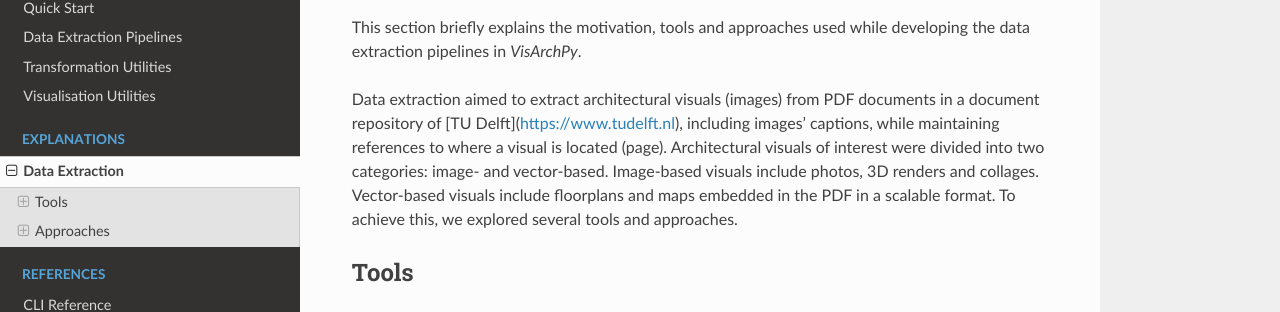
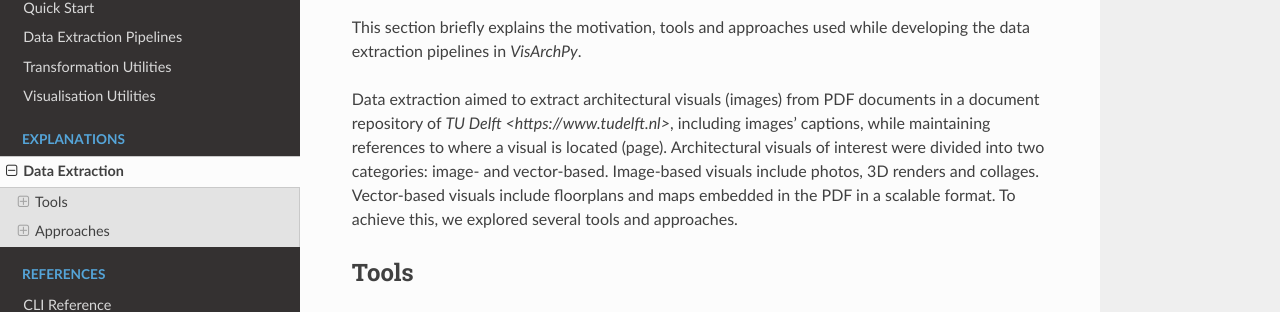
Before and after one commit to AiDAPT-A/VisArchPy, a Sphinx documentation site: the page built from docs/data-extraction.rst, in a window 1280 px wide and 900 px high. Shown: the part 144-456 px from the top of the window. Built offline with Sphinx 7.4.7 and the Read the Docs theme 2.0.0, drawn with Linux system fonts in a browser that asks for light colours.

```diff
--- a/docs/data-extraction.rst
+++ b/docs/data-extraction.rst
@@ -3,7 +3,7 @@ Data Extraction
 
 This section briefly explains the motivation, tools and approaches used while developing the data extraction pipelines in *VisArchPy*.
 
-Data extraction aimed to extract architectural visuals (images) from PDF documents in a document repository of [TU Delft](https://www.tudelft.nl), including images' captions, while maintaining references to where a visual is located (page). Architectural visuals of interest were divided into two categories: image- and vector-based. Image-based visuals include photos, 3D renders and collages. Vector-based visuals include floorplans and maps embedded in the PDF in a scalable format. To achieve this, we explored several tools and approaches.
+Data extraction aimed to extract architectural visuals (images) from PDF documents in a document repository of `TU Delft <https://www.tudelft.nl>`, including images' captions, while maintaining references to where a visual is located (page). Architectural visuals of interest were divided into two categories: image- and vector-based. Image-based visuals include photos, 3D renders and collages. Vector-based visuals include floorplans and maps embedded in the PDF in a scalable format. To achieve this, we explored several tools and approaches.
 
 Tools
 -----
```
